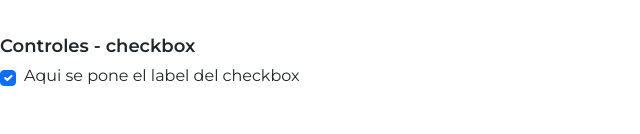
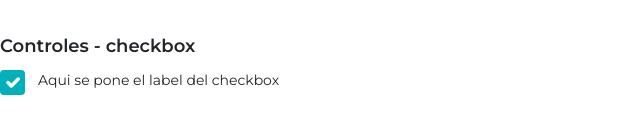
Before and after one commit to Andreita7128/Somos-W, a plain HTML site: page public/Components/tags/tags.html in a window 1280 px wide. Shown: the part 198-332 px from the top of the page, without its empty margins (0-640 px from the left). Drawn offline with nearby package versions, Linux system fonts and the light colour scheme.

Commit message:
short update

```diff
--- a/public/Components/tags/tags.scss
+++ b/public/Components/tags/tags.scss
@@ -72,3 +72,32 @@ $color_yellow1: #e3ff0b;
         color: $color_orange1;
     }
 }
+
+.check{
+
+    &-label{
+        font-family: 'Montserrat', sans-serif;
+        font-style: normal;
+        font-weight: 400;
+        font-size: 14px;
+        line-height: 20px;
+    }
+
+    &-button{
+        background-color: $color_accent_white;
+        width: 25px;
+        height: 25px;
+        margin-right: 13px;
+
+        &:checked{
+            background-color: $color_blue1;
+            border-color: transparent;
+        }
+
+    }
+
+    &-container{
+        display: flex ;
+        align-items: center;
+    }
+}
```
Also changed, not shown: public/Components/tags/tags.css, 1 other file.
